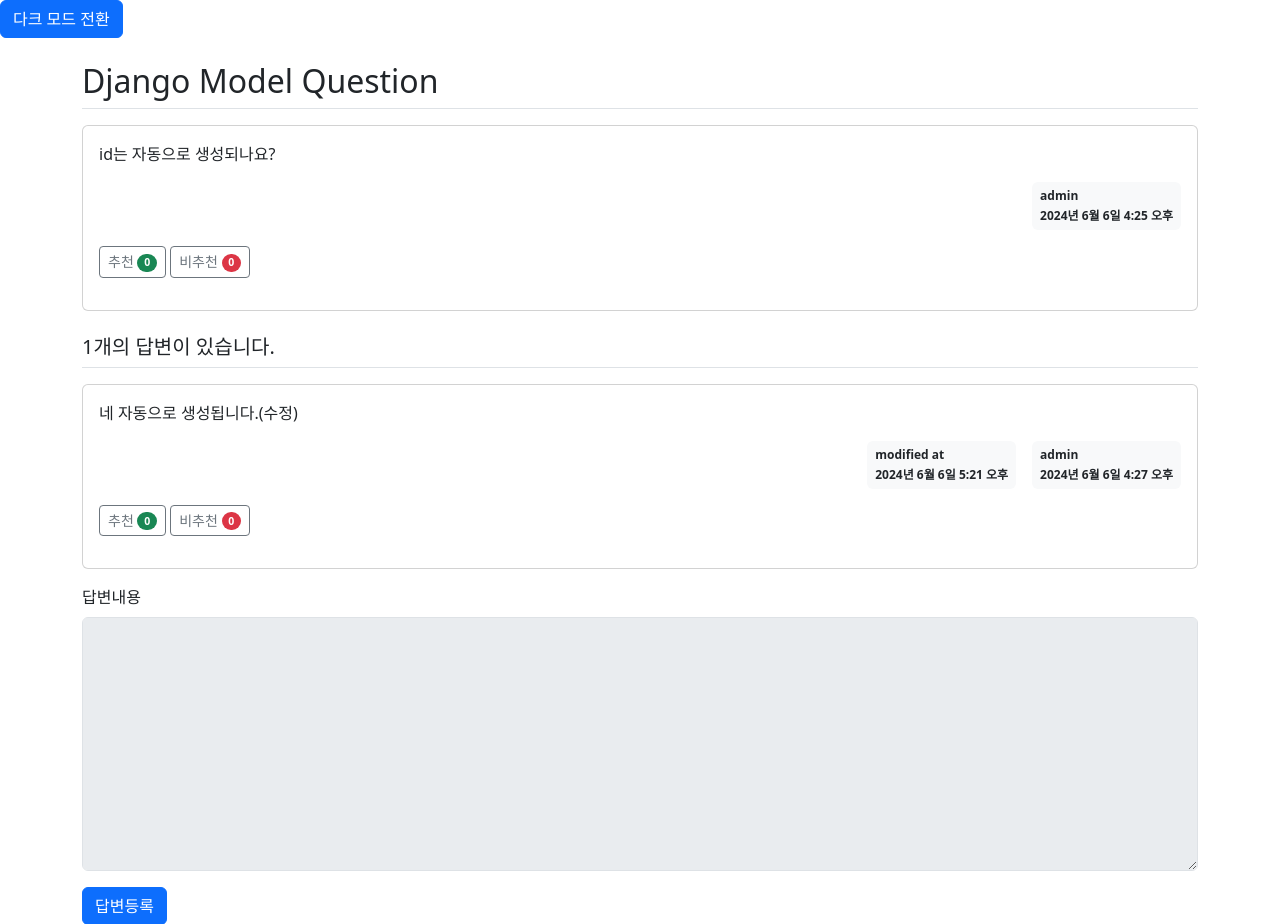
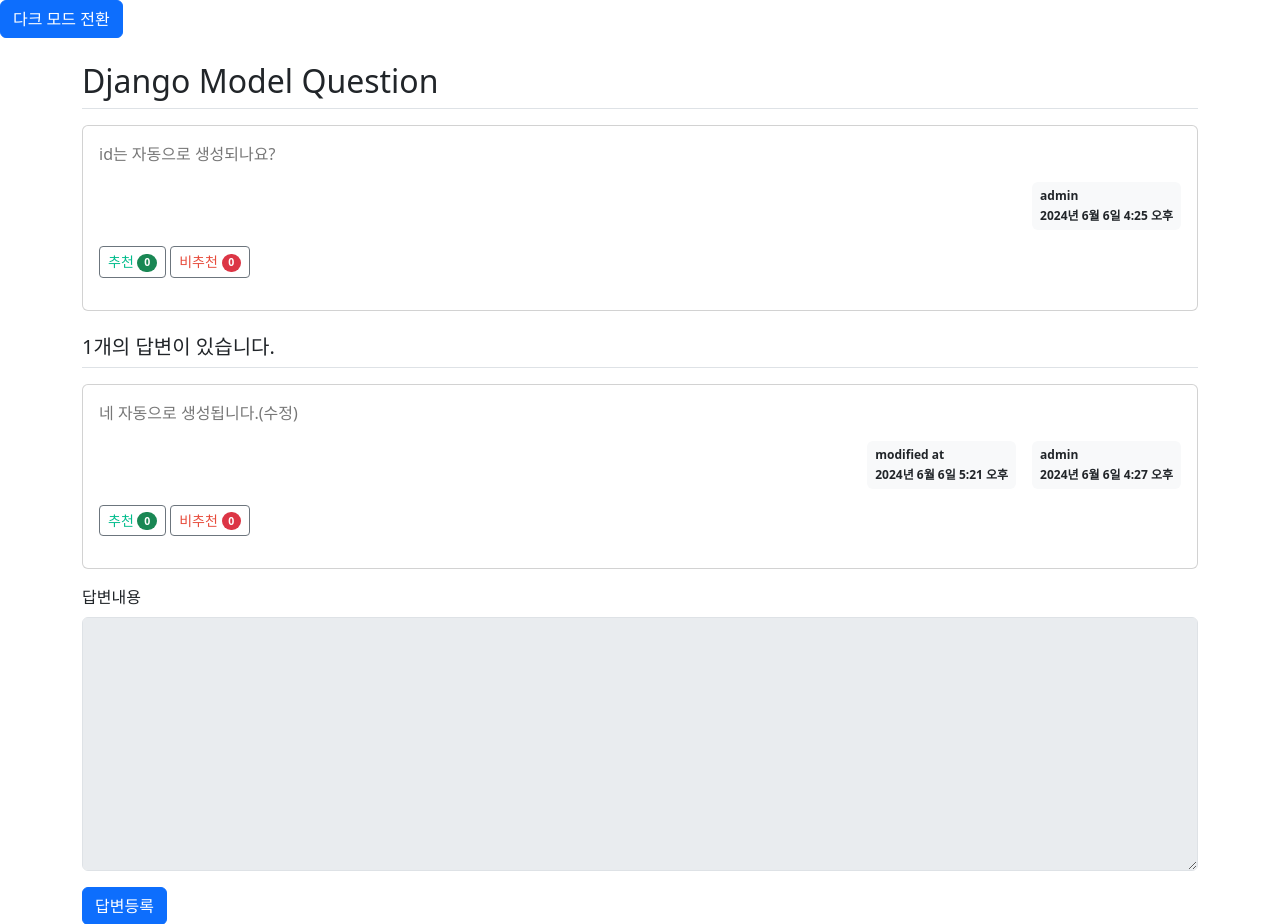
Before and after one commit to CSH2315/webserverAD, a Django app: page /pybo/2/ in a window 1280 px wide. Shown: the part 57-981 px from the top of the page. Run offline with Django 4.2, Linux system fonts and the light colour scheme; data comes from the database, SQL or seed files in the repository; both versions use the stored data as it was after the commit; some libraries are stand-ins or nearby versions.

Commit message:
다크 모드 구현 - 모든 template에 연동 - 글씨가 잘 안 보이는 문제 해결

```diff
--- a/templates/base.html
+++ b/templates/base.html
@@ -23,8 +23,6 @@
 <!-- 기본 템플릿 안에 삽입될 내용 End -->
 <!-- Bootstrap JS -->
 <script src="{% static 'bootstrap.min.js' %}"></script>
-<!-- 자바스크립트 Start -->
-{% block script %}
 <script>
     document.addEventListener('DOMContentLoaded', (event) => {
         const darkModeToggle = document.getElementById('dark-mode-toggle');
@@ -55,6 +53,8 @@
         });
     });
 </script>
+<!-- 자바스크립트 Start -->
+{% block script %}
 {% endblock %}
 <!-- 자바스크립트 End -->
 </body>
--- a/templates/pybo/question_detail.html
+++ b/templates/pybo/question_detail.html
@@ -16,6 +16,13 @@
     <h2 class="border-bottom py-2">{{ question.subject }}</h2>
     <div class="card my-3">
         <div class="card-body">
+            {% block styles %}
+                <style>
+                    .card-text {
+                    color: #777777;
+                    }
+                </style>
+            {% endblock %}
             <!-- 3-13-2-1 마크다운 적용 -->
             <div class="card-text">{{ question.content|mark }}</div>
             <div class="d-flex justify-content-end">
@@ -31,15 +38,15 @@
                 </div>
             </div>
             <div class="my-3">
-                <a href="javascript:void(0)" data-uri="{% url 'pybo:question_vote' question.id  %}" class="recommend btn btn-sm btn-outline-secondary"> 추천
+                <a href="javascript:void(0)" data-uri="{% url 'pybo:question_vote' question.id  %}" class="recommend btn btn-sm btn-outline-secondary" style="color: #00bc8c;"> 추천
                     <span class="badge rounded-pill bg-success">{{question.voter.count}}</span>
                 </a>
-                <a href="javascript:void(0)" data-uri="{% url 'pybo:question_vote_nega' question.id  %}" class="dislike btn btn-sm btn-outline-secondary"> 비추천
+                <a href="javascript:void(0)" data-uri="{% url 'pybo:question_vote_nega' question.id  %}" class="dislike btn btn-sm btn-outline-secondary" style="color: #e74c3c;"> 비추천
                     <span class="badge rounded-pill bg-danger">{{question.voter_negative.count}}</span>
                 </a>
                 {% if request.user == question.author %}
-                <a href="{% url 'pybo:question_modify' question.id  %}" class="btn btn-sm btn-outline-secondary">수정</a>
-                <a href="javascript:void(0)" class="delete btn btn-sm btn-outline-secondary" data-uri="{% url 'pybo:question_delete' question.id  %}">삭제</a>
+                <a href="{% url 'pybo:question_modify' question.id  %}" class="btn btn-sm btn-outline-secondary" style="color: #777777;">수정</a>
+                <a href="javascript:void(0)" class="delete btn btn-sm btn-outline-secondary" data-uri="{% url 'pybo:question_delete' question.id  %}" style="color: #777777;">삭제</a>
                 {% endif %}
             </div>
         </div>
@@ -66,15 +73,15 @@
                 </div>
             </div>
             <div class="my-3">
-                <a href="javascript:void(0)" data-uri="{% url 'pybo:answer_vote' answer.id  %}" class="recommend btn btn-sm btn-outline-secondary"> 추천
+                <a href="javascript:void(0)" data-uri="{% url 'pybo:answer_vote' answer.id  %}" class="recommend btn btn-sm btn-outline-secondary" style="color: #00bc8c;"> 추천
                     <span class="badge rounded-pill bg-success">{{answer.voter.count}}</span>
                 </a>
-                <a href="javascript:void(0)" data-uri="{% url 'pybo:answer_vote_nega' answer.id  %}" class="dislike btn btn-sm btn-outline-secondary"> 비추천
+                <a href="javascript:void(0)" data-uri="{% url 'pybo:answer_vote_nega' answer.id  %}" class="dislike btn btn-sm btn-outline-secondary" style="color: #e74c3c;"> 비추천
                     <span class="badge rounded-pill bg-danger">{{answer.voter_negative.count}}</span>
                 </a>
                 {% if request.user == answer.author %}
-                <a href="{% url 'pybo:answer_modify' answer.id  %}" class="btn btn-sm btn-outline-secondary">수정</a>
-                <a href="#" class="delete btn btn-sm btn-outline-secondary " data-uri="{% url 'pybo:answer_delete' answer.id  %}">삭제</a>
+                <a href="{% url 'pybo:answer_modify' answer.id  %}" class="btn btn-sm btn-outline-secondary" style="color: #777777;">수정</a>
+                <a href="#" class="delete btn btn-sm btn-outline-secondary " data-uri="{% url 'pybo:answer_delete' answer.id  %}" style="color: #777777;">삭제</a>
                 {% endif %}
             </div>
         </div>
--- a/templates/pybo/question_list.html
+++ b/templates/pybo/question_list.html
@@ -11,7 +11,7 @@
             <div class="input-group">
                 <input type="text" id="search_kw" class="form-control" value="{{ kw|default_if_none:'' }}">
                 <div class="input-group-append">
-                    <button class="btn btn-outline-secondary" type="button" id="btn_search">찾기</button>
+                    <button class="btn btn-outline-secondary" type="button" id="btn_search" style="color: #777777;">찾기</button>
                 </div>
             </div>
         </div>
```
Also changed, not shown: db.sqlite3.
